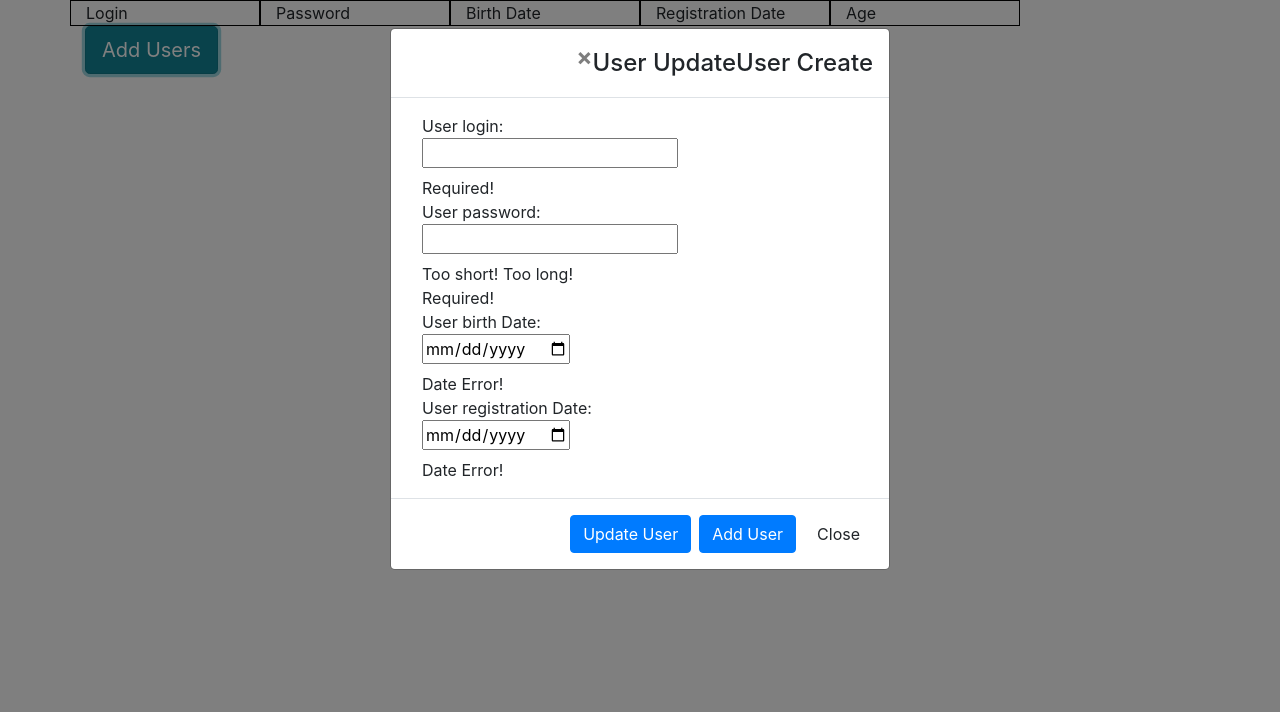
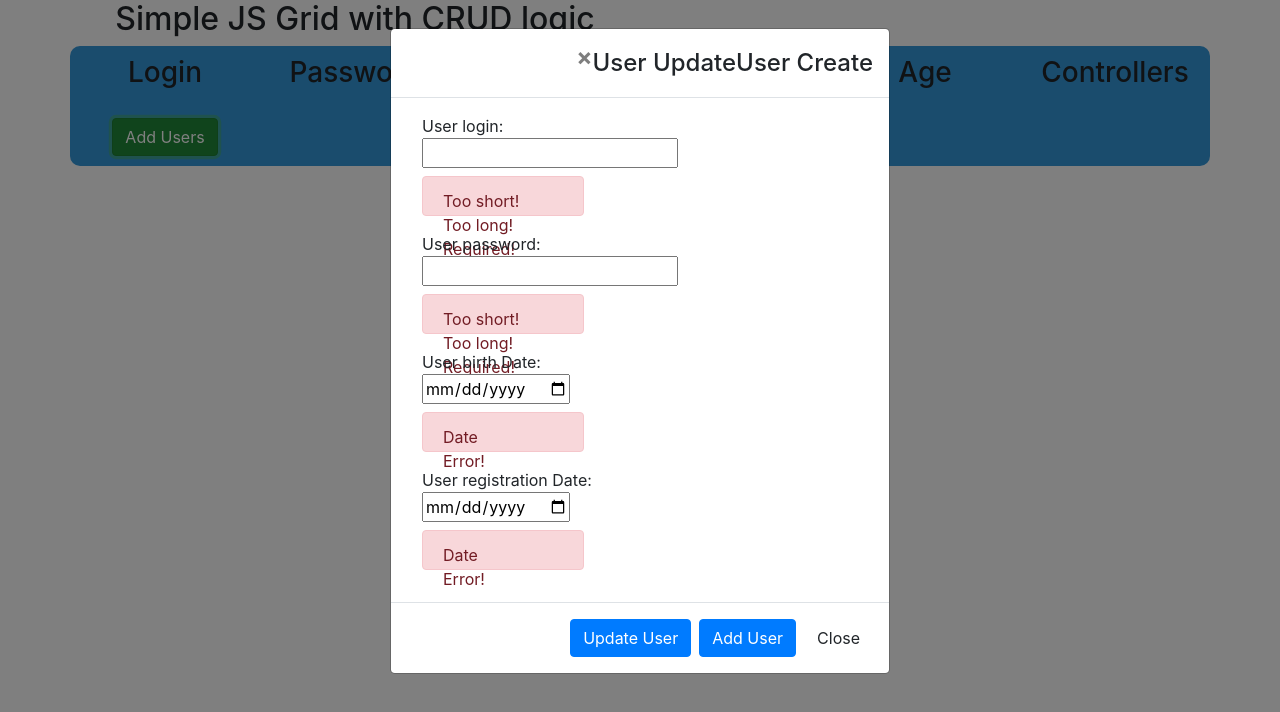
Before and after one commit to FAQEnD/jsGrid, a website: page app/index.html in a window 1280 px wide. Both pictures are taken after a click on the button "Add Users". Drawn offline with nearby package versions, Linux system fonts and the light colour scheme; some packages are replaced by stand-ins of ours; no server answers.

Commit message:
v0.7
Better logic; Add UI for grid and user create/update modal dialog

```diff
--- a/app/app.css
+++ b/app/app.css
@@ -1,5 +1,29 @@
 /* app css stylesheet */
 
-.col-md-2{
-  border: 1px solid black;
+.col-md-2, .col-md-1, .button-add, .center{
+	text-align: center;
 }
+.row-first, .row-second, .row-main, .row-bottom{
+	padding-bottom: 10px;
+	padding-top: 10px;
+}
+.row-first{
+	background: #464545;
+}
+.row-second{
+	background: #222;
+	border-left: 3px solid #3498DB;
+}
+.row-main, .row-bottom{
+	background: #3498DB;
+}
+.row-main{
+	border-radius: 10px 10px 0px 0px;
+}
+.row-bottom{
+	border-radius: 0px 0px 10px 10px;
+}
+.alert{
+	width: 80%;
+	height: 40px;
+}
--- a/app/components/gridCtrl.js
+++ b/app/components/gridCtrl.js
@@ -70,7 +70,6 @@
 				if(user.birthDate != undefined)
 					user.age = calculateAge(user.birthDate);
 				$scope.users.push(user);
-				console.log($scope.userData.password);
 			});
 		}
 
@@ -88,6 +87,7 @@
 		}
 
 		$scope.updateUser = function(user){
+			console.log($scope);
 			$http.put('http://localhost:2403/users/'+g_oldUser.id, {
 				login:user.login,
 				password:user.password,
@@ -99,6 +99,7 @@
 				{
 					if($scope.users[i].id == g_oldUser.id){
 						$scope.users[i] = user;
+						$scope.users[i].age = calculateAge($scope.users[i].birthDate);
 						break;
 					}
 				}
--- a/app/index.html
+++ b/app/index.html
@@ -15,32 +15,42 @@
 <body ng-controller="gridCtrl">
 	<div class="container">
 		<div class="row">
-			<div class="col-md-2">Login</div>
-			<div class="col-md-2">Password</div>
-			<div class="col-md-2">Birth Date</div>
-			<div class="col-md-2">Registration Date</div>
-			<div class="col-md-2">Age</div>
+			<div class="col-md-6 col-md-offset-3 center">
+				<h2>Simple JS Grid with CRUD logic</h2>
+			</div>
+		</div>
+		<div class="row row-main">
+			<div class="col-md-2"><h3>Login</h3></div>
+			<div class="col-md-2"><h3>Password</h3></div>
+			<div class="col-md-2"><h3>Birth Date</h3></div>
+			<div class="col-md-2"><h3>Reg Date</h3></div>
+			<div class="col-md-2"><h3>Age</h3></div>
+			<div class="col-md-2"><h3>Controllers</h3></div>
 		</div>
 
-	 	<div class="row" ng-repeat="user in users">
-			<div class="col-md-2">{{user.login}}</div>
-			<div class="col-md-2">{{user.password}}</div>
-			<div class="col-md-2">{{user.birthDate}}</div>
-			<div class="col-md-2">{{user.registrationDate}}</div>
-			<div class="col-md-2">{{user.age}}</div>
-			<div class="col-md-1">
-				<button class="remove-btn" ng-click="removeUser(user.id)">Remove</button>
+	 	<div ng-repeat="user in users">
+		 	<div class="row" ng-class-odd="'row-first'" ng-class-even="'row-second'">
+				<div class="col-md-2"><span class="lead">{{user.login}}</span></div>
+				<div class="col-md-2"><span class="lead">{{user.password}}</span></div>
+				<div class="col-md-2"><span class="lead">{{user.birthDate | date:'mediumDate'}}</span></div>
+				<div class="col-md-2"><span class="lead">{{user.registrationDate | date:'mediumDate'}}</span></div>
+				<div class="col-md-2"><span class="lead">{{user.age}}</span></div>
+				<div class="col-md-1">
+					<button class="btn btn-success btn-sm" data-toggle="modal" data-target="#myModal" ng-click="isUpdate=true;checker(isUpdate);saveUser(user)">Update</button>
+				</div>
+				<div class="col-md-1">
+					<button class="btn btn-danger btn-sm" ng-click="removeUser(user.id)">Remove</button>
+				</div>
 			</div>
-			<div class="col-md-1">
-				<button class="update-btn" data-toggle="modal" data-target="#myModal" ng-click="isUpdate=true;checker(isUpdate);saveUser(user)">Update</button>
+		</div>
+		<div class="row row-bottom">
+			<div class="col-md-2 col-md-offset-5">
+				<button type="button" class="btn btn-success button-add" data-toggle="modal" data-target="#myModal" ng-click="is.Update=false;checker(is.Update)">Add Users</button>
 			</div>
 		</div>
 	</div>
 
 	<div class="container">
-		<!-- Trigger the modal with a button -->
-		<button type="button" class="btn btn-info btn-lg" data-toggle="modal" data-target="#myModal" ng-click="is.Update=false;checker(is.Update)">Add Users</button>
-
 		<!-- Modal -->
 		<div class="modal fade" id="myModal" role="dialog">
 			<div class="modal-dialog">
@@ -57,9 +67,13 @@
 							<div class="col-md-6">
 								<label>
 									User login:
-									<input type="text" name="userLogin" ng-model="userData.login" required>
+									<input type="text" name="userLogin" ng-model="userData.login" ng-minlength="3" ng-maxlength="15" ng-init="userData.login='login'" required>
 								</label>
-								<div role="alert">
+								<div role="alert" class="alert alert-dismissible alert-danger" ng-show="inputForm.userLogin.$error.minlength || inputForm.userLogin.$error.required || inputForm.userLogin.$error.maxlength">
+									<span class="error" ng-show="inputForm.userLogin.$error.minlength">
+									Too short!</span>
+									<span class="error" ng-show="inputForm.userLogin.$error.maxlength">
+									Too long!</span>
 									<span class="error" ng-show="inputForm.userLogin.$error.required">
 										Required!
 									</span>
@@ -68,9 +82,9 @@
 							<div class="col-md-6">
 								<label>
 									User password:
-									<input type="text" name="userPassword" ng-model="userData.password" ng-minlength="3" ng-maxlength="20" required>
+									<input type="text" name="userPassword" ng-model="userData.password" ng-minlength="3" ng-maxlength="15" required>
 								</label>
-								<div role="alert">
+								<div role="alert" class="alert alert-dismissible alert-danger" ng-show="inputForm.userPassword.$error.minlength || inputForm.userPassword.$error.required || inputForm.userPassword.$error.maxlength">
 									<span class="error" ng-show="inputForm.userPassword.$error.minlength">
 									Too short!</span>
 									<span class="error" ng-show="inputForm.userPassword.$error.maxlength">
@@ -85,7 +99,7 @@
 									User birth Date:
 									<input type="date" name="userBirthDate" ng-model="userData.birthDate" placeholder="yyyy-MM-dd">
 								</label>
-								<div role="alert">
+								<div role="alert" class="alert alert-dismissible alert-danger" ng-show="inputForm.userBirthDate.$error.date">
 									<span class="error" ng-show="inputForm.userBirthDate.$error.date">
 									Date Error!</span>
 								</div>
@@ -95,7 +109,7 @@
 									User registration Date:
 									<input type="date" name="userRegistrationDate" ng-model="userData.registrationDate" placeholder="yyyy-MM-dd">
 								</label>
-								<div role="alert">
+								<div role="alert" class="alert alert-dismissible alert-danger" ng-show="inputForm.userRegistrationDate.$error.date">
 									<span class="error" ng-show="inputForm.userRegistrationDate.$error.date">Date Error!</span>
 								</div>
 							</div>
```
